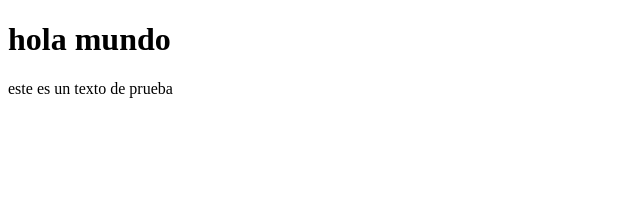
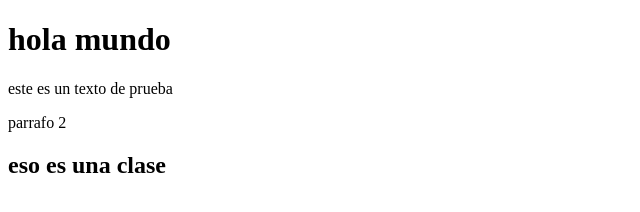
Before and after one commit to santy0925/Clases, a plain HTML site: page index.html in a window 1280 px wide. Shown: the whole page, without its empty margins (0-640 px from the left). Drawn offline with Linux system fonts and the light colour scheme.

Commit message:
primer cambio realizado en la rama 1

```diff
--- a/index.html
+++ b/index.html
@@ -8,5 +8,7 @@
 <body>
     <h1>hola mundo</h1>
     <p>este es un texto de prueba</p>
+    <p>parrafo 2</p>
+    <h2>eso es una clase</h2>
 </body>
 </html>
```
